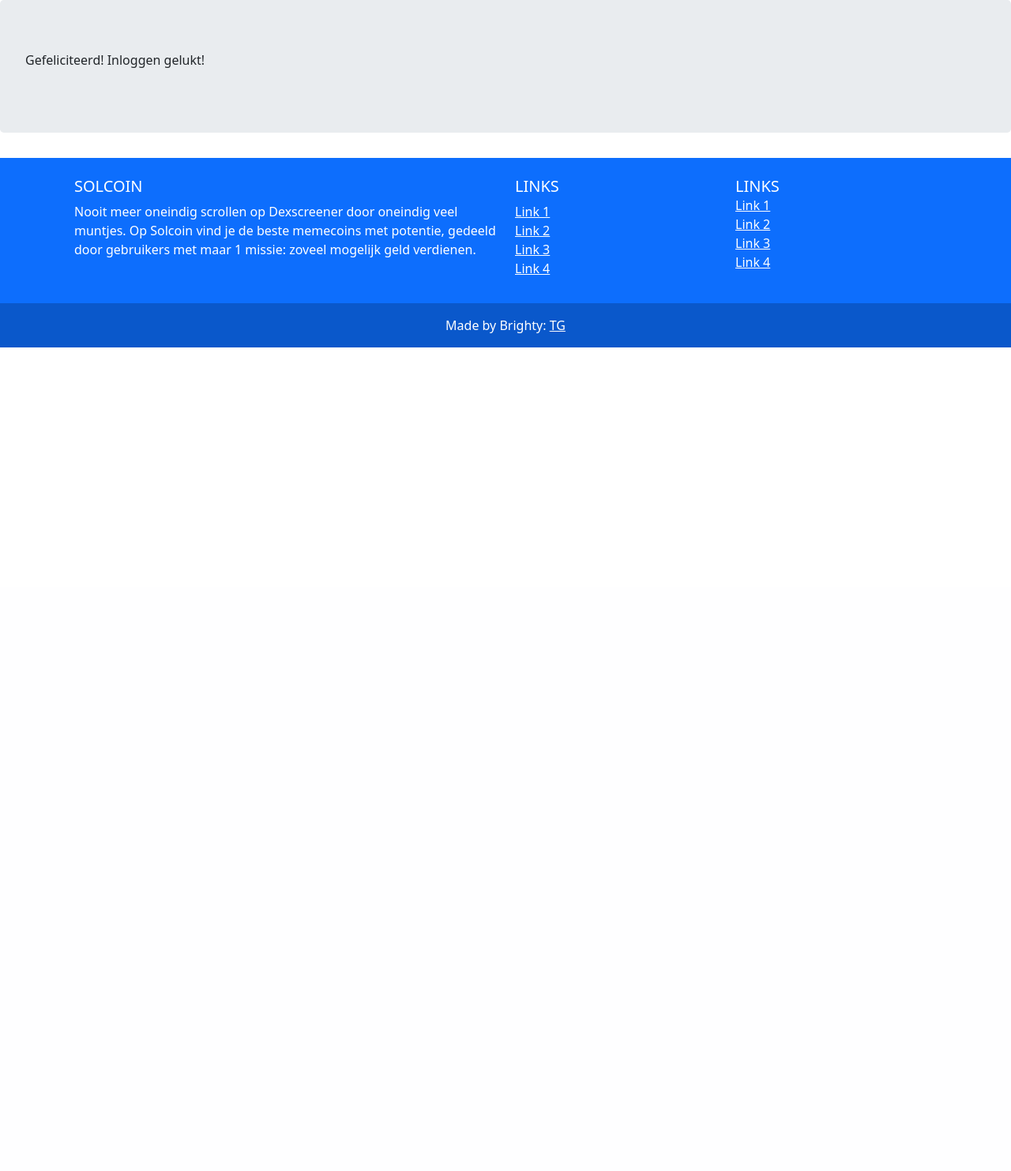
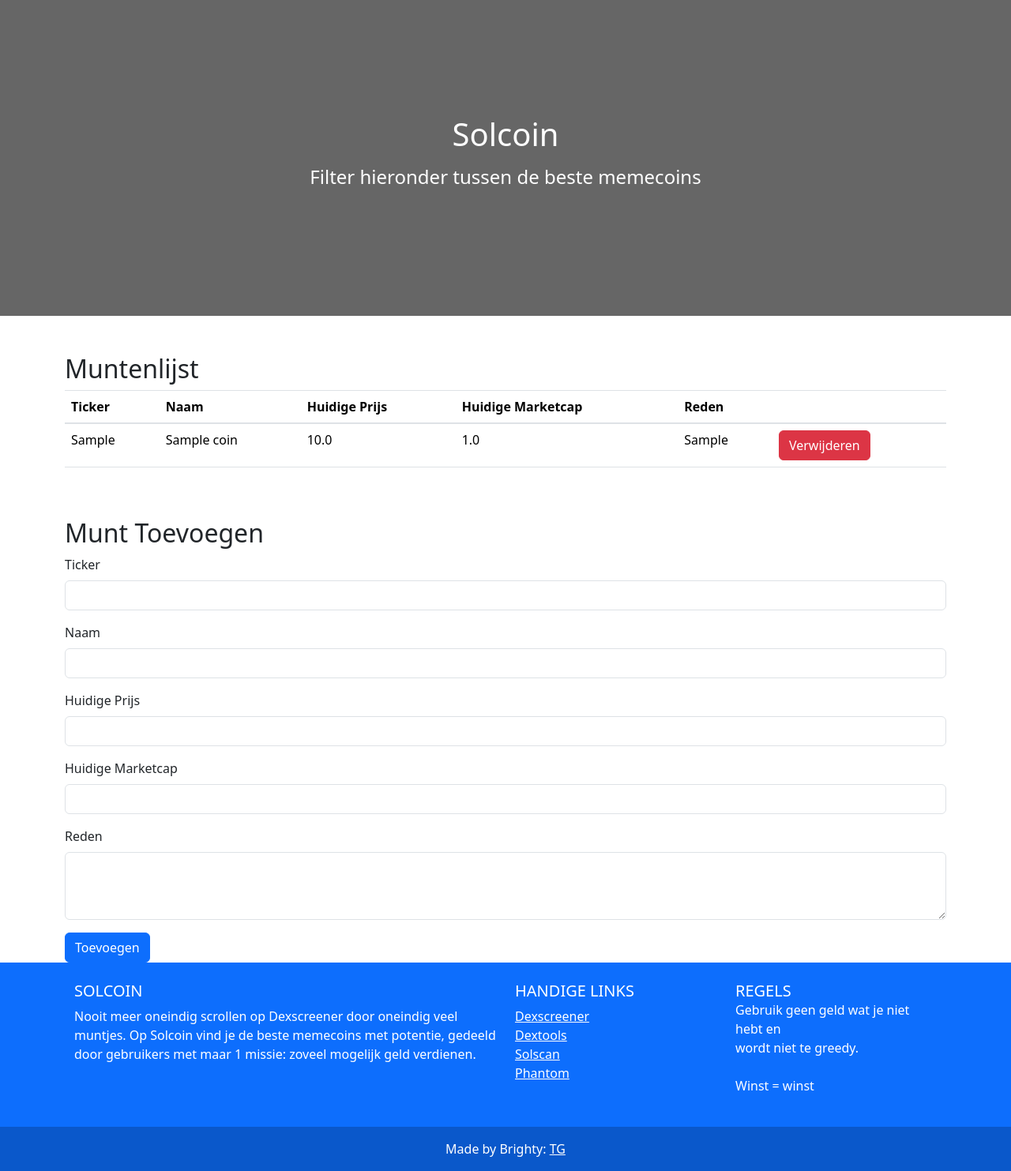
Before and after one commit to rhouwen/Website2024, a Flask app: template solanacoins/templates/welkom.html in a window 1280 px wide. Shown: the part 56-1539 px from the top of the page at 79% size. Before the commit the page ends 496 px from the top, so only its background shows below. Run offline with Flask 3, Linux system fonts and the light colour scheme; the template is opened without the code that fills it: values that come from a table or form of the project are taken from there, others are empty; tables that the repository leaves empty hold one stand-in row (values such as "Sample post"); some libraries are stand-ins or nearby versions.

Commit message:
bijna alles

```diff
--- a/app.py
+++ b/app.py
@@ -1,7 +1,7 @@
 from solanacoins import app, db
 from flask import render_template, redirect, request, url_for, flash
 from flask_login import login_user, login_required, logout_user
-from solanacoins.models import User
+from solanacoins.models import User, SolanaCoin
 from solanacoins.forms import LoginForm, RegistrationForm
 from werkzeug.security import generate_password_hash, check_password_hash
 
@@ -9,6 +9,32 @@
 @app.route('/')
 def home():
     return render_template('home.html')
+
+@app.route('/getcoin')
+def index():
+    coins = SolanaCoin.query.all()
+    return render_template('welkom.html', coins=coins)
+
+@app.route('/add_coin', methods=['POST'])
+def add_coin():
+    ticker = request.form['ticker']
+    name = request.form['name']
+    current_price = float(request.form['current_price'])
+    current_market_cap = float(request.form['current_market_cap'])
+    reason = request.form['reason']
+
+    new_coin = SolanaCoin(ticker=ticker, name=name, current_price=current_price, current_market_cap=current_market_cap, reason=reason)
+    db.session.add(new_coin)
+    db.session.commit()
+
+    return redirect(url_for('index'))
+
+@app.route('/delete_coin/<int:coin_id>', methods=['POST'])
+def delete_coin(coin_id):
+    coin = SolanaCoin.query.get_or_404(coin_id)
+    db.session.delete(coin)
+    db.session.commit()
+    return redirect(url_for('index'))
 
 
 @app.route('/welkom')
@@ -29,25 +55,19 @@
 def login():
     form = LoginForm()
     if form.validate_on_submit():
-        # Grab the user from our User Models table
+
         user = User.query.filter_by(email=form.email.data).first()
 
-        # Check that the user was supplied and the password is right
-        # The verify_password method comes from the User object
-        # https://stackoverflow.com/questions/2209755/python-operation-vs-is-not
+        if user.check_password(form.password.data) and user is not None:
 
-        if user.check_password(form.password.data) and user is not None:
-            # Log in the user
 
             login_user(user)
             flash('Logged in successfully.')
 
-            # If a user was trying to visit a page that requires a login
-            # flask saves that URL as 'next'.
+
             next = request.args.get('next')
 
-            # So let's now check if that next exists, otherwise we'll go to
-            # the welcome page.
+
             if next == None or not next[0] == '/':
                 next = url_for('welkom')
 
--- a/solanacoins/templates/base.html
+++ b/solanacoins/templates/base.html
@@ -12,24 +12,24 @@
 </head>
 <body>
 <nav class="navbar navbar-expand-lg navbar-dark bg-primary">
-  <div class="container-fluid"> <!-- Voeg container-fluid toe -->
-    <a class="navbar-brand" href="#">Solcoin</a>
+  <div class="container-fluid">
+    <a class="navbar-brand" href="{{ url_for('home') }}">Solcoin</a>
     <button class="navbar-toggler" type="button" data-toggle="collapse" data-target="#navbarSupportedContent" aria-controls="navbarSupportedContent" aria-expanded="false" aria-label="Toggle navigation">
       <span class="navbar-toggler-icon"></span>
     </button>
 
     <div class="collapse navbar-collapse" id="navbarSupportedContent">
-      <ul class="navbar-nav ml-auto"> <!-- Gebruik 'ml-auto' voor uitlijning naar rechts -->
+      <ul class="navbar-nav ml-auto">
         {% if current_user.is_authenticated %}
         <li class="nav-item active">
-          <a class="nav-link" href="#">Home<span class="sr-only">(current)</span></a>
+          <a class="nav-link" href="{{ url_for('home') }}">Home</a>
         </li>
         <li class="nav-item">
-          <a class="nav-link" href="{{ url_for('login') }}">Logout</a>
+          <a class="nav-link" href="{{ url_for('logout') }}">Logout</a>
         </li>
         {% else %}
         <li class="nav-item active">
-          <a class="nav-link" href="#">Home<span class="sr-only">(current)</span></a>
+          <a class="nav-link" href="{{ url_for('home') }}">Home</a>
         </li>
         <li class="nav-item">
           <a class="nav-link" href="{{ url_for('login') }}">Login</a>
@@ -40,18 +40,15 @@
         {% endif %}
       </ul>
     </div>
-  </div> <!-- Sluit container-fluid -->
+  </div>
 </nav>
 
 {% block content %}
 {% endblock %}
 
 <footer class="bg-primary text-white text-center text-lg-start" style="bottom: 0; left: 0; width: 100%;">
-  <!-- Grid container -->
   <div class="container p-4">
-    <!--Grid row-->
     <div class="row">
-      <!--Grid column-->
       <div class="col-lg-6 col-md-12 mb-4 mb-md-0">
         <h5 class="text-uppercase">SOLCOIN</h5>
 
@@ -60,60 +57,51 @@
           gedeeld door gebruikers met maar 1 missie: zoveel mogelijk geld verdienen.
         </p>
       </div>
-      <!--Grid column-->
 
-      <!--Grid column-->
       <div class="col-lg-3 col-md-6 mb-4 mb-md-0">
-        <h5 class="text-uppercase">Links</h5>
+        <h5 class="text-uppercase">Handige links</h5>
 
         <ul class="list-unstyled mb-0">
           <li>
-            <a href="#!" class="text-white">Link 1</a>
+            <a href="https://dexscreener.com/" class="text-white">Dexscreener</a>
           </li>
           <li>
-            <a href="#!" class="text-white">Link 2</a>
+            <a href="https://www.dextools.io/app/en/pairs" class="text-white">Dextools</a>
           </li>
           <li>
-            <a href="#!" class="text-white">Link 3</a>
+            <a href="https://solscan.io/" class="text-white">Solscan</a>
           </li>
           <li>
-            <a href="#!" class="text-white">Link 4</a>
+            <a href="https://phantom.app/" class="text-white">Phantom</a>
           </li>
         </ul>
       </div>
-      <!--Grid column-->
 
-      <!--Grid column-->
       <div class="col-lg-3 col-md-6 mb-4 mb-md-0">
-        <h5 class="text-uppercase mb-0">Links</h5>
+        <h5 class="text-uppercase mb-0">regels</h5>
 
         <ul class="list-unstyled">
           <li>
-            <a href="#!" class="text-white">Link 1</a>
+            <a class="text-white">Gebruik geen geld wat je niet hebt en</a>
           </li>
           <li>
-            <a href="#!" class="text-white">Link 2</a>
+            <a class="text-white">wordt niet te greedy.</a>
           </li>
           <li>
-            <a href="#!" class="text-white">Link 3</a>
+            <a class="text-white"><br>Winst = winst</a>
           </li>
           <li>
-            <a href="#!" class="text-white">Link 4</a>
+            <a class="text-white"></a>
           </li>
         </ul>
       </div>
-      <!--Grid column-->
     </div>
-    <!--Grid row-->
   </div>
-  <!-- Grid container -->
 
-  <!-- Copyright -->
   <div class="text-center p-3" style="background-color: rgba(0, 0, 0, 0.2);">
     Made by Brighty:
     <a class="text-white" href="https://t.me/Brightz1">TG</a>
   </div>
-  <!-- Copyright -->
 </footer>
 
 
--- a/solanacoins/templates/welkom.html
+++ b/solanacoins/templates/welkom.html
@@ -1,6 +1,80 @@
 {% extends "base.html" %}
 {% block content %}
-<div class="jumbotron">
-    <p>Gefeliciteerd! Inloggen gelukt!</p>
+<div class="p-5 text-center bg-image rounded-0 position-relative" style="
+    background-image: url('https://www.analyticsinsight.net/wp-content/uploads/2023/10/Screenshot-2023-10-19-142942.png');
+    height: 400px;
+  ">
+  <div class="mask position-absolute top-0 start-0 w-100 h-100" style="background-color: rgba(0, 0, 0, 0.6);"></div>
+  <div class="d-flex justify-content-center align-items-center h-100 position-relative">
+    <div class="text-white">
+      <h1 class="mb-3">Solcoin</h1>
+      <h4 class="mb-3">Filter hieronder tussen de beste memecoins</h4>
+    </div>
+  </div>
 </div>
+
+<div class="container mt-5">
+  <div class="row">
+    <div class="col">
+      <h2>Muntenlijst</h2>
+      <table class="table">
+        <thead>
+            <tr>
+              <th scope="col">Ticker</th>
+              <th scope="col">Naam</th>
+              <th scope="col">Huidige Prijs</th>
+              <th scope="col">Huidige Marketcap</th>
+              <th scope="col">Reden</th>
+              <th scope="col"></th> <!-- Voeg een lege kop toe voor de verwijderknop -->
+            </tr>
+          </thead>
+          <tbody>
+            {% for coin in coins %}
+            <tr>
+              <td>{{ coin.ticker }}</td>
+              <td>{{ coin.name }}</td>
+              <td>{{ coin.current_price }}</td>
+              <td>{{ coin.current_market_cap }}</td>
+              <td>{{ coin.reason }}</td>
+              <td> <!-- Voeg een kolom toe voor de verwijderknop -->
+                <form method="POST" action="{{ url_for('delete_coin', coin_id=coin.id) }}">
+                  <button type="submit" class="btn btn-danger">Verwijderen</button>
+                </form>
+              </td>
+            </tr>
+            {% endfor %}
+          </tbody>
+      </table>
+    </div>
+  </div>
+  <div class="row mt-5">
+    <div class="col">
+      <h2>Munt Toevoegen</h2>
+      <form method="POST" action="{{ url_for('add_coin') }}">
+        <div class="form-group">
+            <label for="name">Ticker</label>
+            <input type="text" class="form-control" id="ticker" name="ticker" required>
+          </div>
+        <div class="form-group">
+          <label for="name">Naam</label>
+          <input type="text" class="form-control" id="name" name="name" required>
+        </div>
+        <div class="form-group">
+          <label for="current_price">Huidige Prijs</label>
+          <input type="text" class="form-control" id="current_price" name="current_price" required>
+        </div>
+        <div class="form-group">
+          <label for="current_market_cap">Huidige Marketcap</label>
+          <input type="text" class="form-control" id="current_market_cap" name="current_market_cap" required>
+        </div>
+        <div class="form-group">
+          <label for="reason">Reden</label>
+          <textarea class="form-control" id="reason" name="reason" rows="3" required></textarea>
+        </div>
+        <button type="submit" class="btn btn-primary">Toevoegen</button>
+      </form>
+    </div>
+  </div>
+</div>
+
 {% endblock %}
```
Also changed, not shown: solanacoins/models.py (+17 -1 lines), solanacoins/templates/home.html (+15 -1 lines), solanacoins/data.sqlite, solanacoins/static/solanabull.jpg (added).
